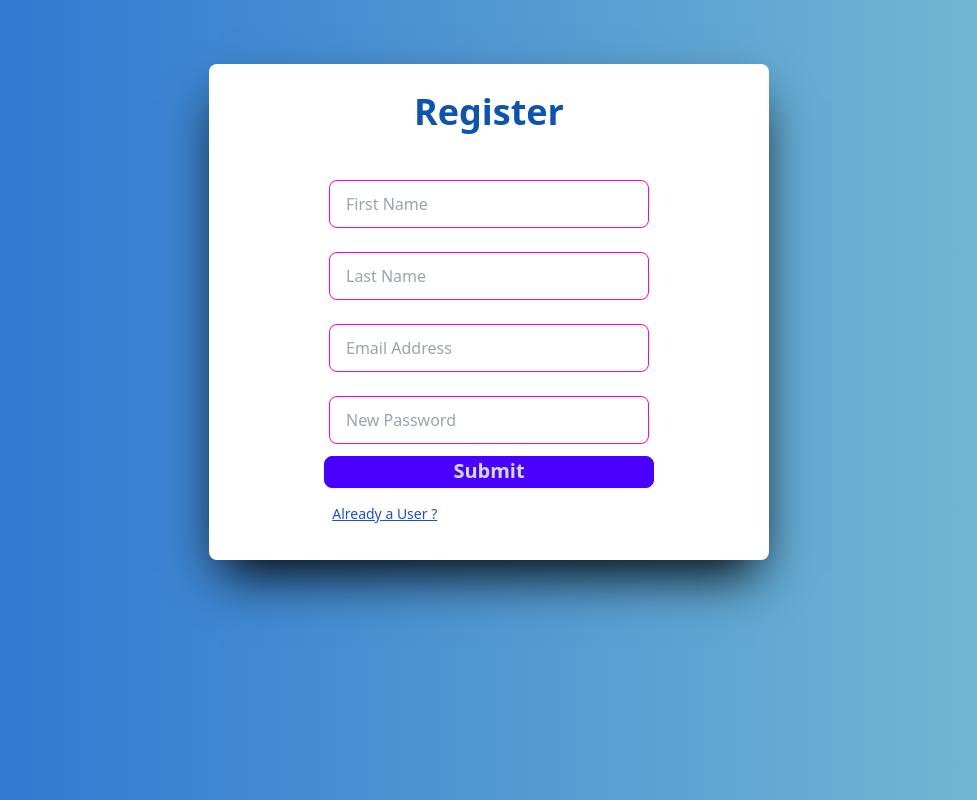
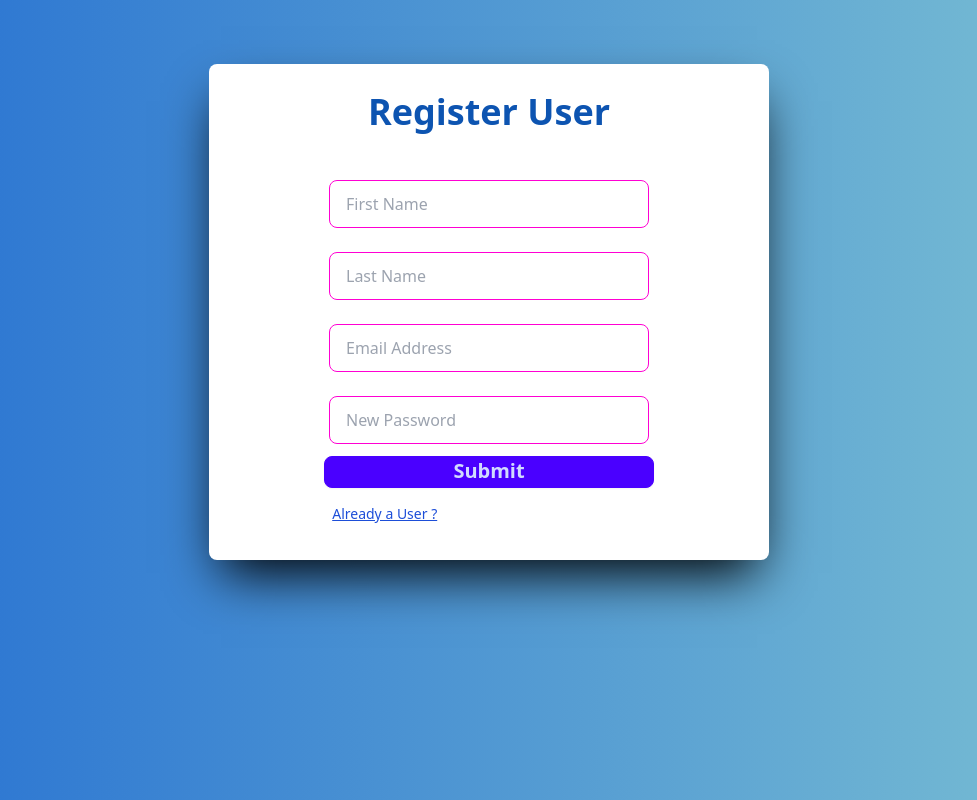
Before and after one commit to Hassan9khan/Firebase-Todo-React, a React (Vite) app: page / in a window 1280 px wide. Shown: the whole page, without its empty margins (151-1128 px from the left). Built offline with nearby package versions, Linux system fonts and the light colour scheme.

Commit message:
auth updated

```diff
--- a/src/Components/Todo.jsx
+++ b/src/Components/Todo.jsx
@@ -2,7 +2,7 @@ import { getAuth, onAuthStateChanged, signOut } from "firebase/auth";
 import React, { useRef, useState } from "react";
 import { MdDelete } from "react-icons/md";
 import { FaEdit } from "react-icons/fa";
-import { Navigate, useNavigate } from "react-router-dom";
+import { useNavigate } from "react-router-dom";
 
 const Todo = () => {
   const [todo, setTodo] = useState([]);
@@ -35,6 +35,7 @@ const Todo = () => {
       console.log(uid);
     } else {
       console.log("user is sign out");
+      navigate('/signin')
     }
   });
 
--- a/src/pages/Register.jsx
+++ b/src/pages/Register.jsx
@@ -49,7 +49,7 @@ const Register = () => {
       <div className="min-h-screen flex justify-center text-center text-1xl bg-gradient-to-r from-[#2670d2] to-[#7bc0d3]">
         <div className="sm:w-[35rem] w-[90%] h-max m-3 pb-5 text-center rounded-lg bg-white shadow-2xl shadow-black mt-[5%]">
           <h1 className="text-[#0d54b1] text-4xl font-bold pt-3 mb-9 m-4">
-            Register
+            Register User
           </h1>
           <form onSubmit={getValue}>
             <input
--- a/src/pages/Signin.jsx
+++ b/src/pages/Signin.jsx
@@ -37,7 +37,7 @@ const Signin = () => {
       <div className="min-h-screen flex justify-center text-center text-1xl bg-gradient-to-r from-[#2670d2] to-[#7bc0d3]">
         <div className="sm:w-[35rem] w-[90%] h-max m-3 pb-5 text-center rounded-lg bg-white shadow-2xl shadow-black mt-[8%]">
           <h1 className="text-[#0d54b1] text-4xl font-bold pt-3 mb-9 m-4">
-            Login
+            Login User
           </h1>
           <form onSubmit={getValue}>
             <input
```
